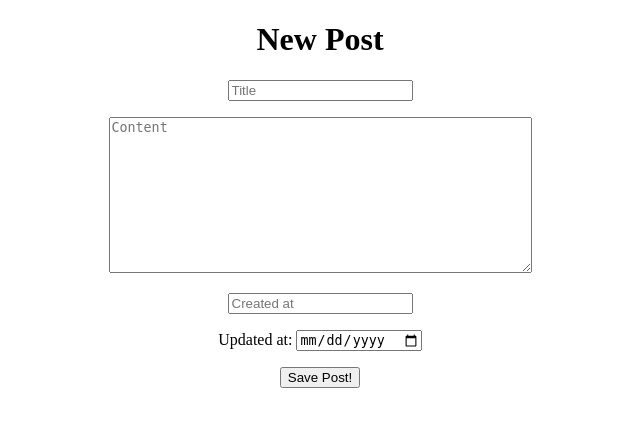
After one commit to martinlazarus/Blog, a PHP site: template src/public/views/newpost.html.twig in a window 1280 px wide. The commit adds this page. Shown: the top 427 px of the page, without its empty margins (320-960 px from the left). Run offline with PHP 8.4, Linux system fonts and the light colour scheme; the template is opened without the code that fills it, so the values that code supplies are empty; some libraries are stand-ins or nearby versions.

Commit message:
Created a HTML form so that people can browse to a url and add a post, rather than using Postman. Created a layout file. Removed "echo" and send that value to a view.

```diff
--- /dev/null
+++ b/src/public/views/newpost.html.twig
@@ -0,0 +1,29 @@
+
+{% extends "/templates/base.html.twig" %}
+
+{% block title %}
+    New Post
+{% endblock %}
+
+{% block head %}
+    {{ parent() }}
+    <style type="text/css">
+        body {text-align: center;}
+    </style>
+{% endblock %}
+
+{% block content %}
+    <h1>New Post</h1>
+
+    <form action="/post" method="POST" >
+        <p><input type="text" placeholder="Title" name="title"></p>
+        <p><textarea placeholder="Content" name="content" rows="10" cols="50"></textarea></p>
+        <p><input type="text" placeholder="Created at" name="created_at"></p>
+        <p><label>Updated at: </label> <input type="date" name="updated_at"></p>
+
+        <button type="submit">Save Post!</button>
+    </form>
+
+
+
+{% endblock %}
--- /dev/null
+++ b/src/public/views/templates/base.html.twig
@@ -0,0 +1,16 @@
+<!DOCTYPE html>
+<html>
+    <head>
+        {% block head %}
+            <title>{% block title %}{% endblock %} </title>
+        {% endblock %}
+    </head>
+    <body>
+        <div id="content">{% block content %}{% endblock %}</div>
+        <div id="footer">
+            {% block footer %}
+
+            {% endblock %}
+        </div>
+    </body>
+</html>
```
Also changed, not shown: src/public/index.php (+20 -10 lines), src/public/views/post.html.twig (added, +13 -0 lines).
